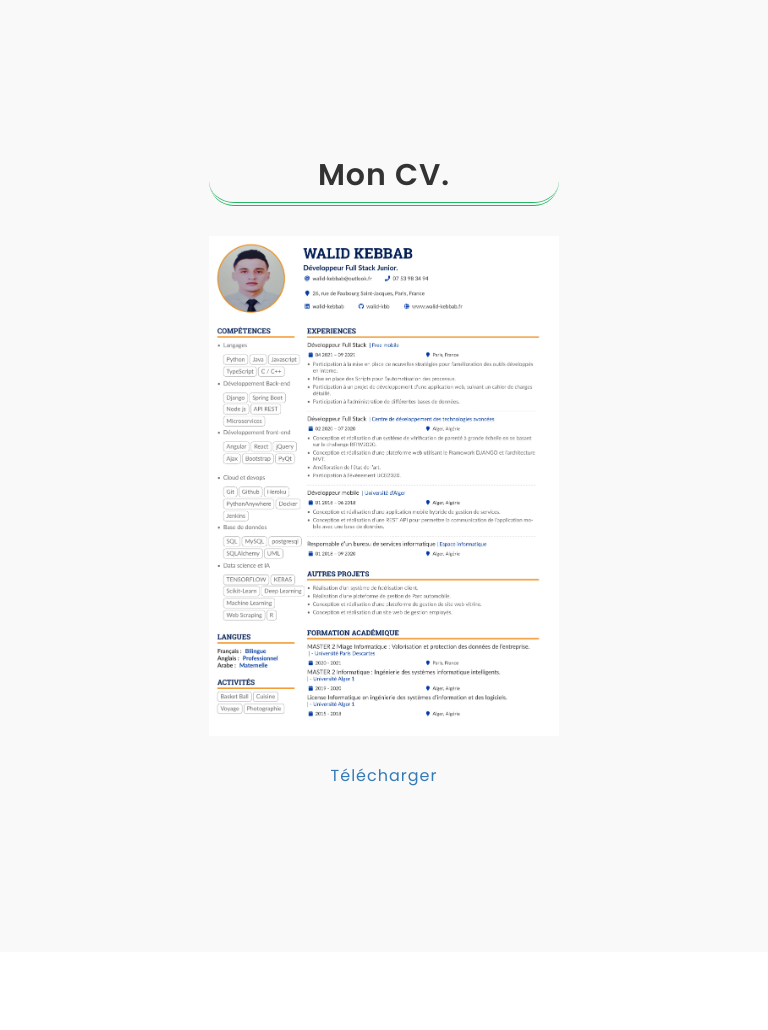
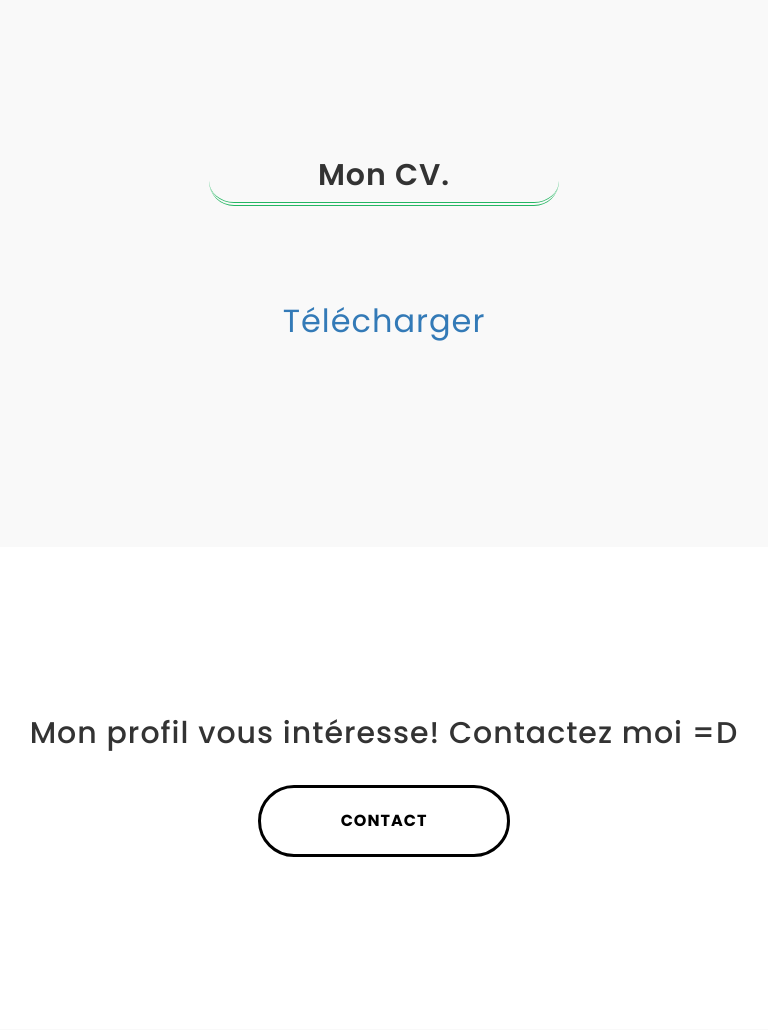
Before and after one commit to walid-kbb/portfolio, a Django app: page / in a window 1280 px wide. Shown: the part 2806-3836 px from the top of the page, without its empty margins (256-1024 px from the left). Run offline with Django 3.2, Linux system fonts and the light colour scheme; some libraries are stand-ins or nearby versions.

Commit message:
new commit

```diff
--- a/templates/index.html
+++ b/templates/index.html
@@ -213,14 +213,15 @@
                 <div class="col-sm-12">
                     <div class="section-title">
                         <h2>Mon CV.</h2>
-                        <a href="{% static 'Walid_KEBBAB_CV.pdf' %}" target="_blank"><img src="{% static 'images/portfolio/cv.jpg' %}" width="350" height="500" /></a>
+						</br> </br> </br>
+                        <a href="{% static 'Walid_KEBBAB_CV.pdf' %}" target="_blank"> <p style="text-align: center; font-size: xx-large;"> Télécharger </p></a>
                     </div>
                 </div>
             </div>
         </div>
 
         </br>
-                      <a href="{% static 'Walid_KEBBAB_CV.pdf' %}" target="_blank"> <p style="text-align: center"> Télécharger </p></a>
+
 
      </section>
     <!-- CV End -->
```
Also changed, not shown: 2 other files.
